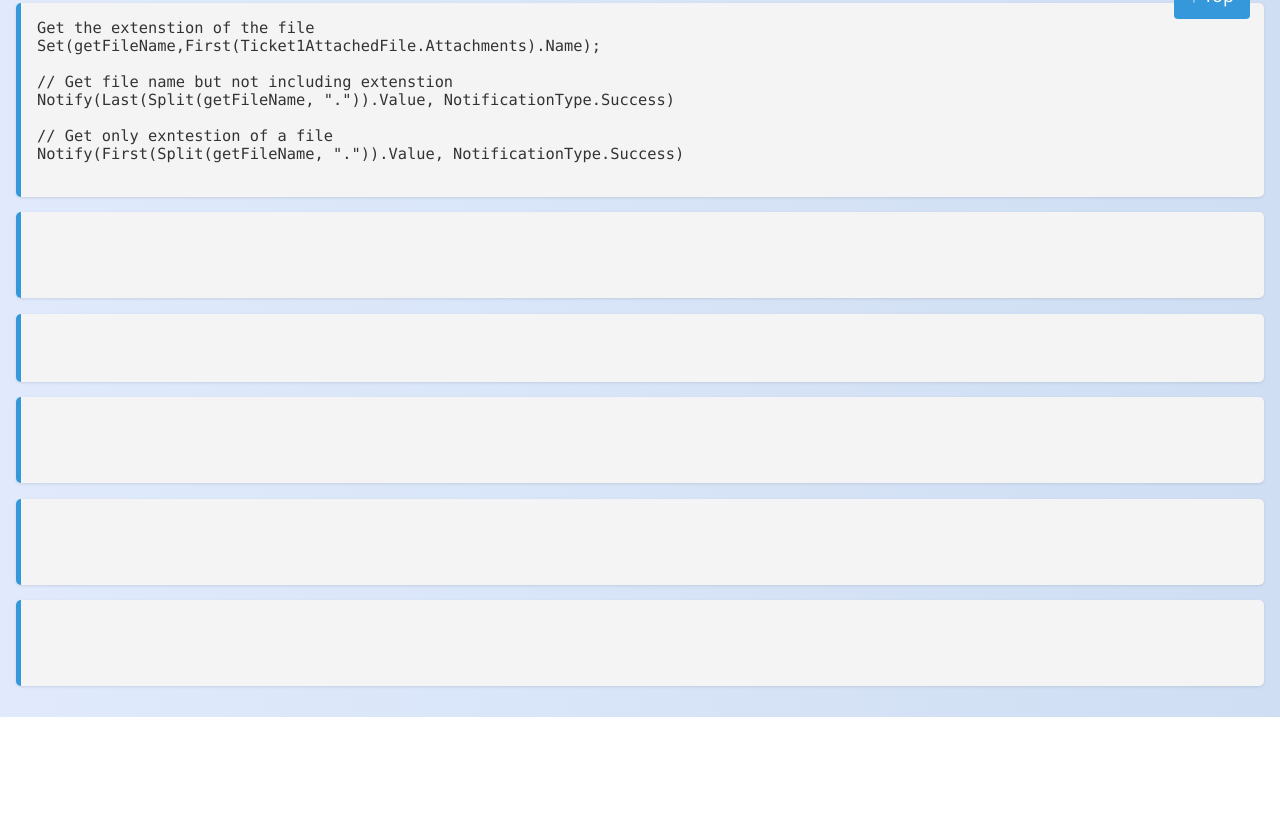
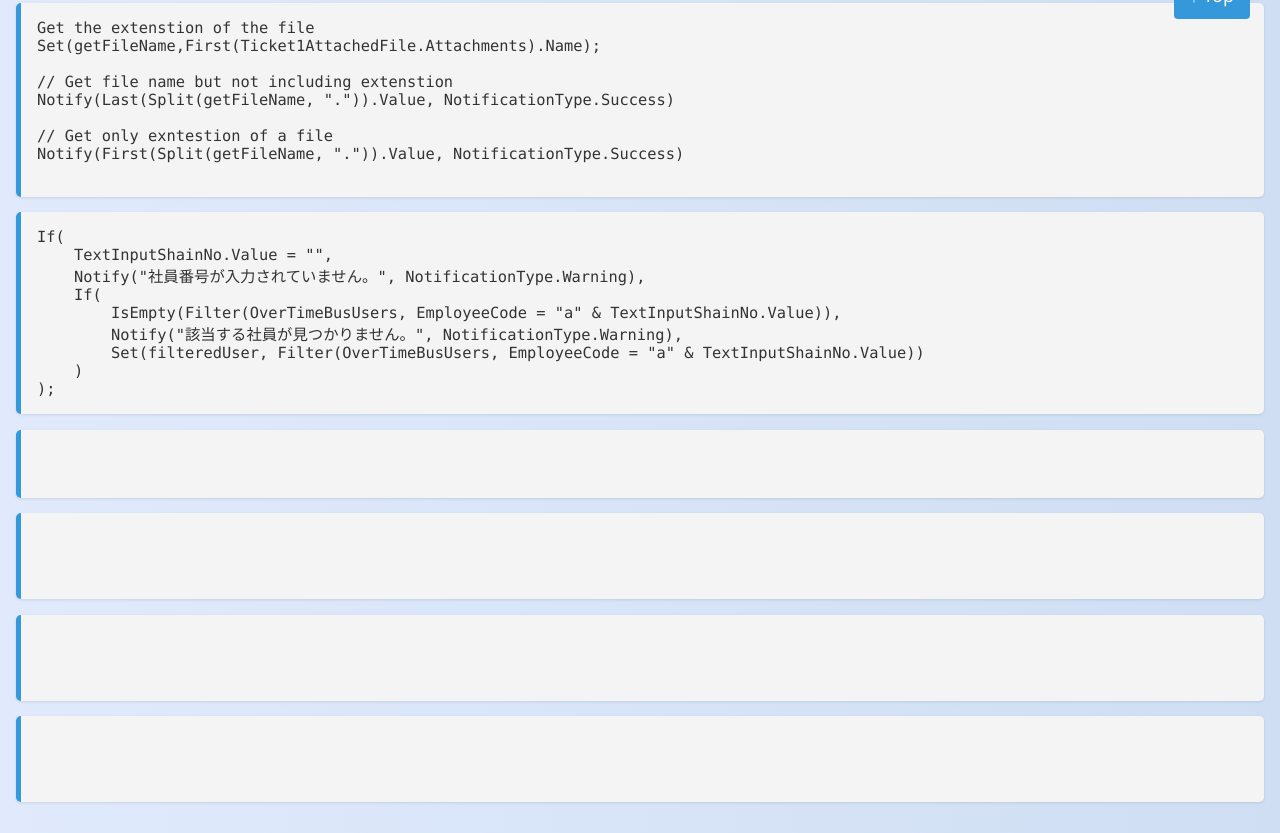
Before and after one commit to chung-notes/Power-Apps, a plain HTML site: page index.html in a window 1280 px wide. Shown: the part 741-1574 px from the top of the page. Before the commit the page ends 1458 px from the top, so only its background shows below. Drawn offline with Linux system fonts and the light colour scheme.

Commit message:
Update index.html

```diff
--- a/index.html
+++ b/index.html
@@ -108,7 +108,7 @@
       <li><a href="#1">Command to update a specific ID</a></li>
       <li><a href="#2">Basic functions</a></li>
       <li><a href="#3">Get the extenstion of a file</a></li>
-      <li><a href="#4"></a></li>
+      <li><a href="#4">Search and load found item on gellary</a></li>
       <li><a href="#5"></a></li>
       <li><a href="#6"></a></li>
       <li><a href="#7"></a></li>
@@ -176,9 +176,15 @@ Notify(First(Split(getFileName, ".")).Value, NotificationType.Success)
 
 <!-- ============================== -->
 <pre id="4">
-
-
-
+If(
+    TextInputShainNo.Value = "",
+    Notify("社員番号が入力されていません。", NotificationType.Warning),
+    If(
+        IsEmpty(Filter(OverTimeBusUsers, EmployeeCode = "a" & TextInputShainNo.Value)),
+        Notify("該当する社員が見つかりません。", NotificationType.Warning),
+        Set(filteredUser, Filter(OverTimeBusUsers, EmployeeCode = "a" & TextInputShainNo.Value))
+    )
+);
 </pre>
 <!-- ============================== -->
 
```
